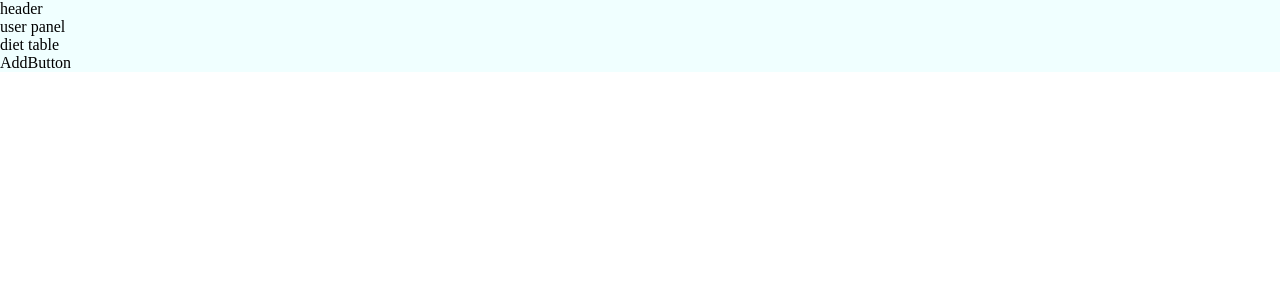
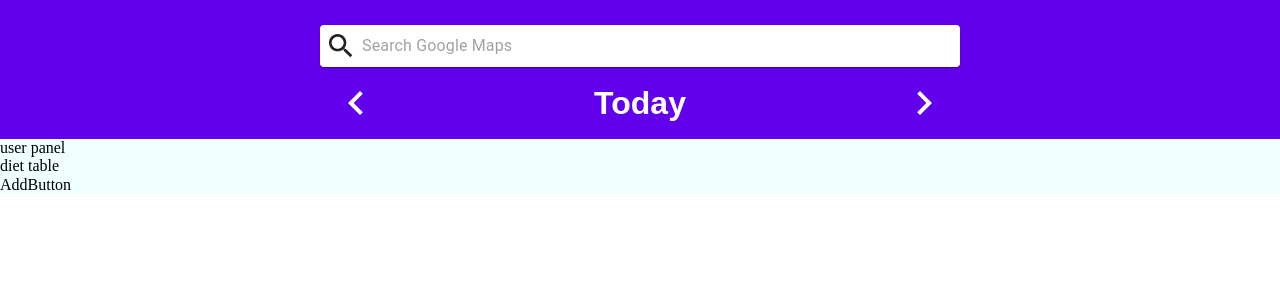
Before and after one commit to chtunsw/2hats_react_web_dev, a React (Create React App) app: page / in a window 1280 px wide. Shown: the top 300 px of the page. Built offline with nearby package versions, Linux system fonts and the light colour scheme.

Commit message:
header layout finished

```diff
--- a/package.json
+++ b/package.json
@@ -4,6 +4,7 @@
   "private": true,
   "dependencies": {
     "@material-ui/core": "^4.4.0",
+    "@material-ui/icons": "^4.2.1",
     "axios": "^0.19.0",
     "react": "^16.9.0",
     "react-dom": "^16.9.0",
--- a/src/App.js
+++ b/src/App.js
@@ -10,6 +10,7 @@ const Wrapper = styled.div`
   max-width: 1400px;
   margin: 0 auto;
   background: azure;
+  overflow: hidden;
 `;
 
 function App() {
--- a/src/assets/css/global.css
+++ b/src/assets/css/global.css
@@ -1,3 +1,9 @@
+html {
+  line-height: 1.15;
+  height: 100%;
+  -webkit-text-size-adjust: 100%;
+}
+
 body {
   padding: 0;
   margin: 0;
--- a/src/assets/js/variables.js
+++ b/src/assets/js/variables.js
@@ -13,9 +13,6 @@ export const screen = {
 };
 
 // Fonts
-export const OpenSansLight =
-  "font-family: OpenSans, sans-serif; font-weight: 300;";
-export const OpenSansNormal =
-  "font-family: OpenSans, sans-serif; font-weight: 400;";
-export const OpenSansBold =
-  "font-family: OpenSans, sans-serif; font-weight: 700;";
+export const OpenSansLight = "OpenSans, sans-serif; font-weight: 300;";
+export const OpenSansNormal = "OpenSans, sans-serif; font-weight: 400;";
+export const OpenSansBold = "OpenSans, sans-serif; font-weight: 700;";
--- a/src/components/Header.js
+++ b/src/components/Header.js
@@ -1,12 +1,65 @@
 import React from "react";
 import styled from "styled-components";
+import { OpenSansBold, PassionPurple } from "../assets/js/variables";
+import Paper from "@material-ui/core/Paper";
+import InputBase from "@material-ui/core/InputBase";
+import IconButton from "@material-ui/core/IconButton";
+import SearchIcon from "@material-ui/icons/Search";
+import ArrowLeft from "@material-ui/icons/KeyboardArrowLeft";
+import ArrowRight from "@material-ui/icons/KeyboardArrowRight";
 
-const Wrapper = styled.div``;
+const Wrapper = styled.div`
+  background: ${PassionPurple};
+  .container {
+    margin: 0 auto;
+    padding: 25px 0 0;
+    width: 50%;
+    .search-input {
+      display: flex;
+      align-items: center;
+      justify-content: flex-start;
+      .search-icon {
+        font-size: 2rem;
+        padding: 5px;
+      }
+    }
+    .date-selector {
+      display: flex;
+      align-items: center;
+      justify-content: space-between;
+      font-size: 2rem;
+      font-family: ${OpenSansBold};
+      color: white;
+      .arrow-icon {
+        font-size: 3rem;
+        color: white;
+      }
+    }
+  }
+`;
 
 const Header = () => {
   return (
     <Wrapper>
-      <div>header</div>
+      <div className="container">
+        <Paper className="search-input">
+          <SearchIcon className="search-icon" />
+          <InputBase
+            fullWidth={true}
+            placeholder="Search Google Maps"
+            inputProps={{ "aria-label": "search google maps" }}
+          />
+        </Paper>
+        <div className="date-selector">
+          <IconButton className="arrow-icon">
+            <ArrowLeft fontSize="inherit" />
+          </IconButton>
+          {"Today"}
+          <IconButton className="arrow-icon">
+            <ArrowRight fontSize="inherit" />
+          </IconButton>
+        </div>
+      </div>
     </Wrapper>
   );
 };
```
Also changed, not shown: 1 other file (tests, documents, lock files or other folders).
